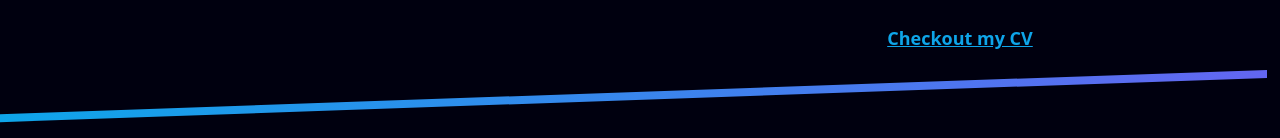
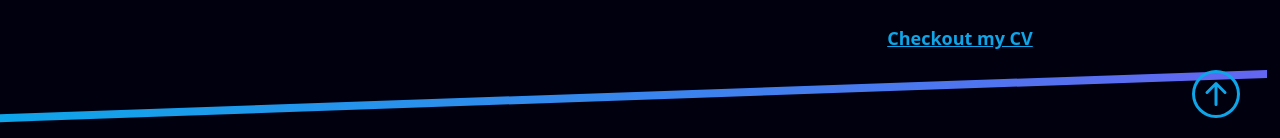
Before and after one commit to danielgen01/Portfolio-Daniel-G, a React (Vite) app: page / in a window 1280 px wide. Shown: the part 642-780 px from the top of the page. Built offline with nearby package versions, Linux system fonts and the light colour scheme.

Commit message:
add move to top, button

```diff
--- a/src/App.tsx
+++ b/src/App.tsx
@@ -6,6 +6,9 @@ import ProjectsBanner from "./components/ProjectsBanner"
 import TechnologiesBanner from "./components/TechnologiesBanner"
 import AboutMe from "./components/AboutMe"
 import Contact from "./components/Contact"
+import {BsArrowUpCircle} from "react-icons/bs"
+import { Link, animateScroll as scroll } from "react-scroll"
+
 
 function App() {
   const [isNavBarOpen,setIsNavBarOpen] = useState<boolean>(false)
@@ -30,6 +33,17 @@ function App() {
       <ProjectsBanner />
       <AboutMe />
       <Contact />
+      <Link
+              to="main-banner"
+              spy={true}
+              smooth={true}
+              offset={-70}
+              duration={500}
+              activeClass="active"
+              className="hover:text-sky-500 duration-200 cursor-pointer"
+
+            >
+      <BsArrowUpCircle className="fixed text-sky-500 text-5xl bottom-10 right-10"/></Link>
     </div>
   )
 }
--- a/src/components/MainBanner.tsx
+++ b/src/components/MainBanner.tsx
@@ -6,7 +6,7 @@ import CV from  "../assets/images/Lebenslauf Daniel Adrian Gendik.pdf"
 
 const MainBanner: React.FC = () => {
   return (
-    <div className="main-banner text-white selection:bg-sky-300">
+    <div className="main-banner text-white selection:bg-sky-300"id="main-banner">
       <div className="grid grid-cols-1 lg:grid-cols-2 justify-between mt-12 lg:items-center lg:mt-0">
         <div className="description flex flex-col gap-5  text-center lg:text-left lg:items-start items-center">
           <h1 className="font-bold text-2xl lg:text-6xl">Hi, I'm Daniel</h1>
```
